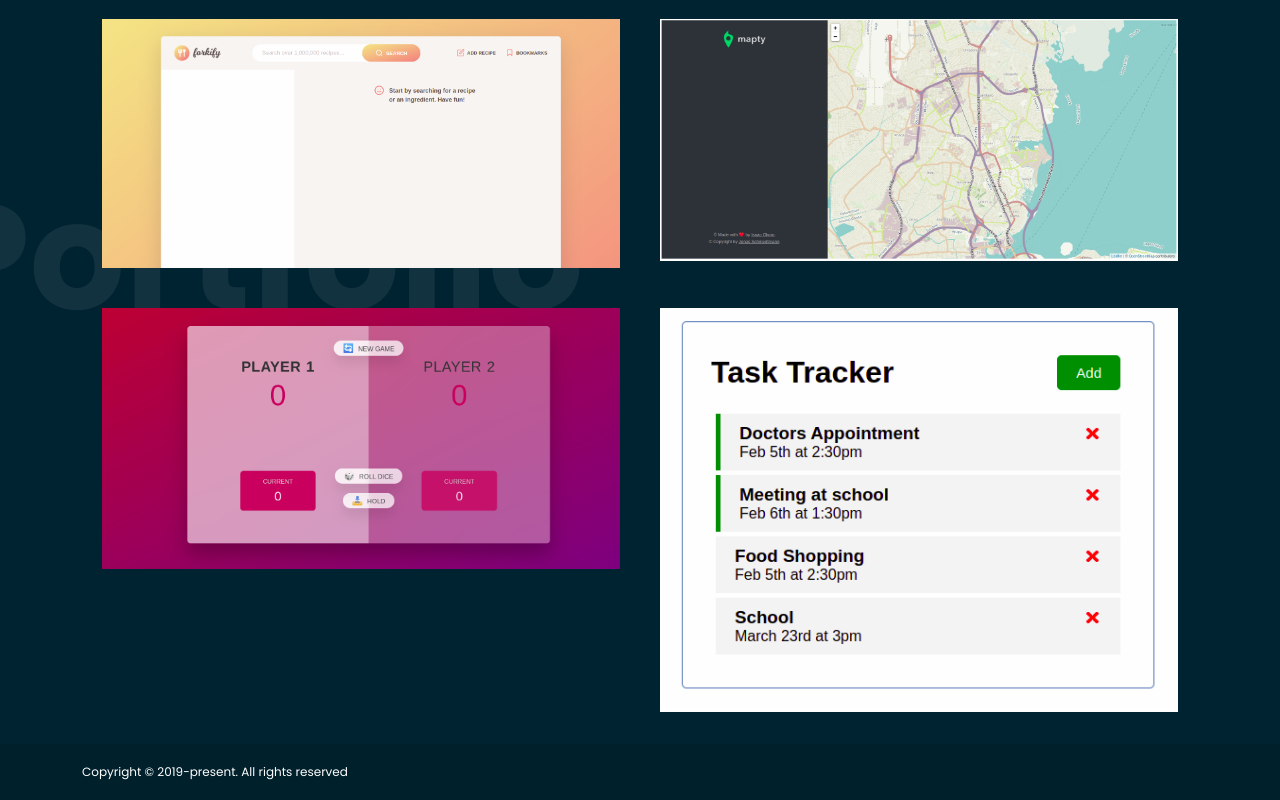
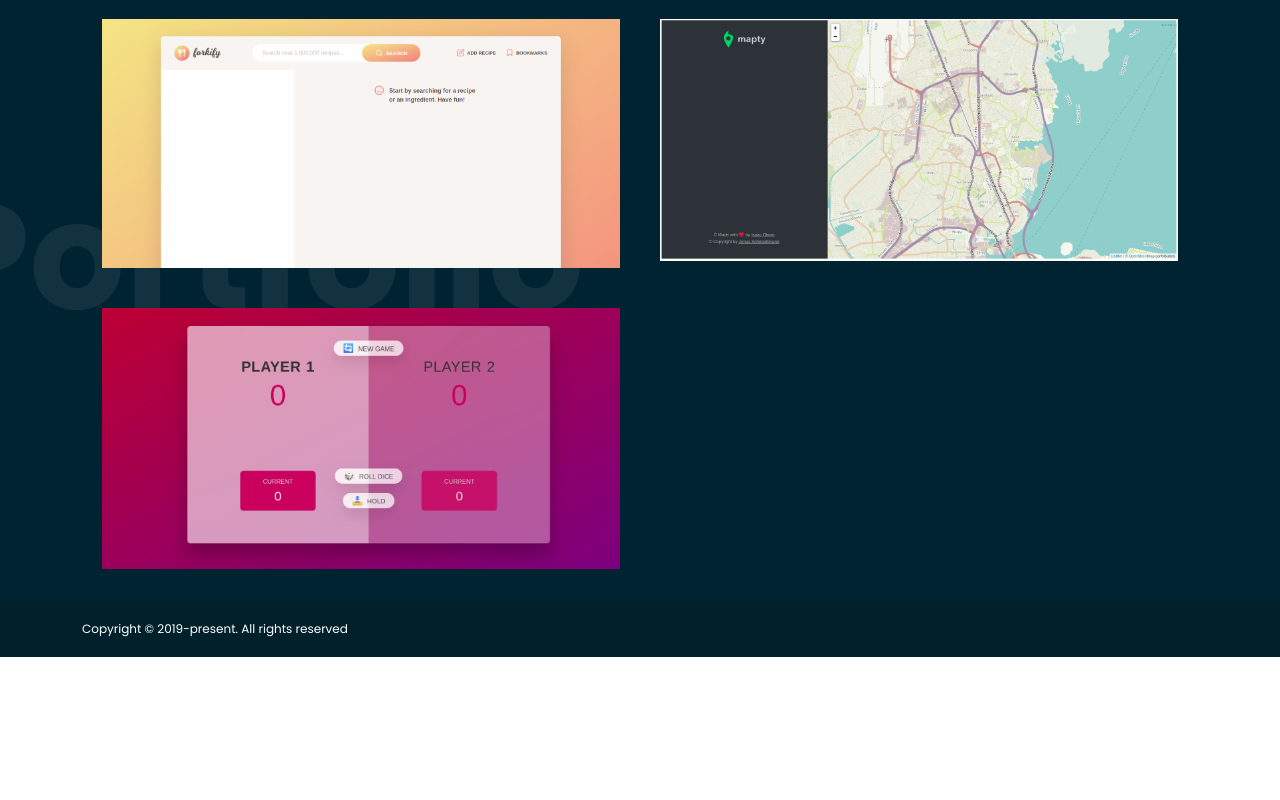
Before and after one commit to IsaacThaJunior/React-portfolio, a React (Create React App) app: page /portfolio in a window 1280 px wide. Shown: the part 428-1228 px from the top of the page. After the commit the page ends 1085 px from the top, so only its background shows below. Built offline with nearby package versions, Linux system fonts and the light colour scheme.

Commit message:
Update Portfolio.js

```diff
--- a/src/components/pages/Portfolio.js
+++ b/src/components/pages/Portfolio.js
@@ -236,20 +236,7 @@ function Portfolio() {
 											</div>
 										</div>
 									</div>
-									<div className="col-md-6 mt-4">
-										<div className={`center isClickable ${styles.projectCard}`}>
-											<div>
-												<div className={styles.imgHolder}>
-													<img
-														src="/images/task tracker.png"
-														className="w-100"
-														alt=""
-													/>
-												</div>
-											</div>
 
-										</div>
-									</div>
 								</div>
 							</div>
 						</div>
```
